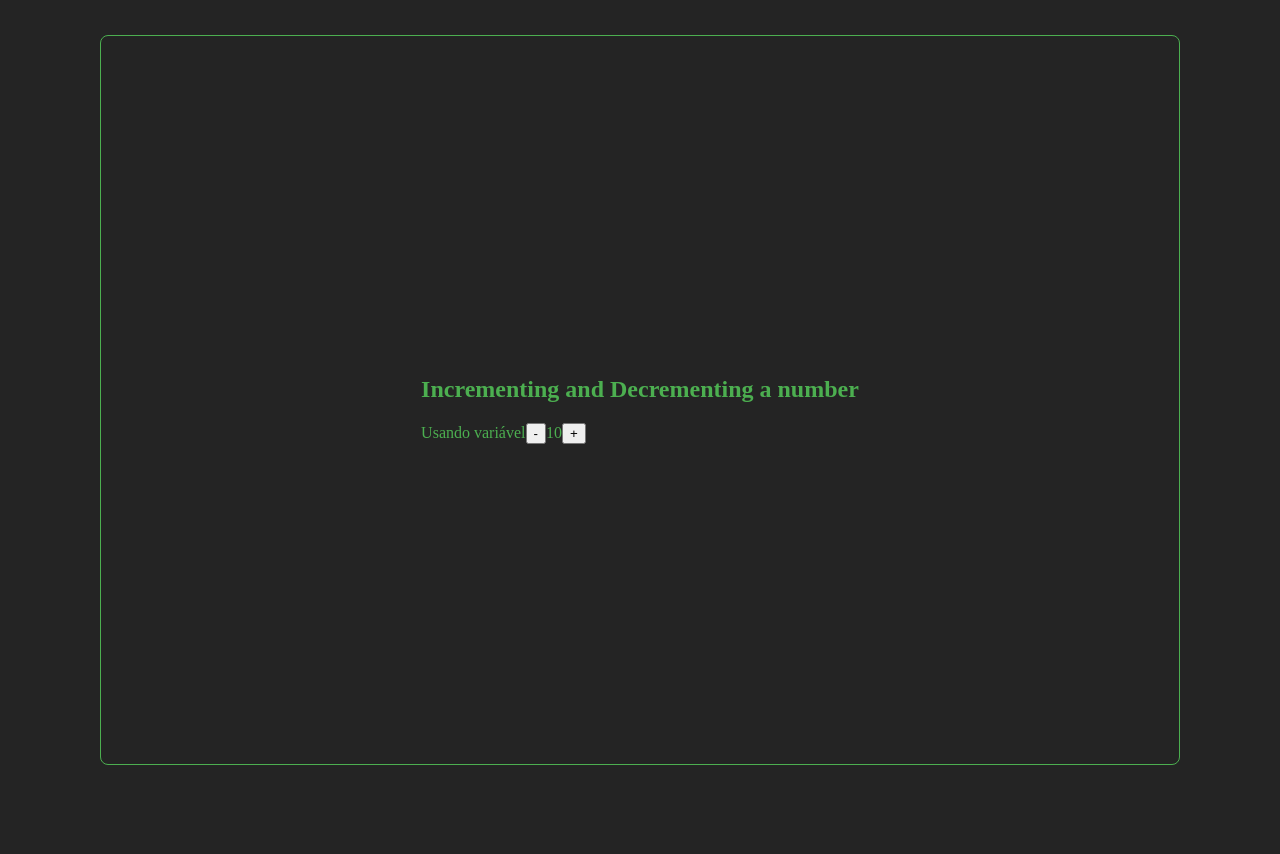
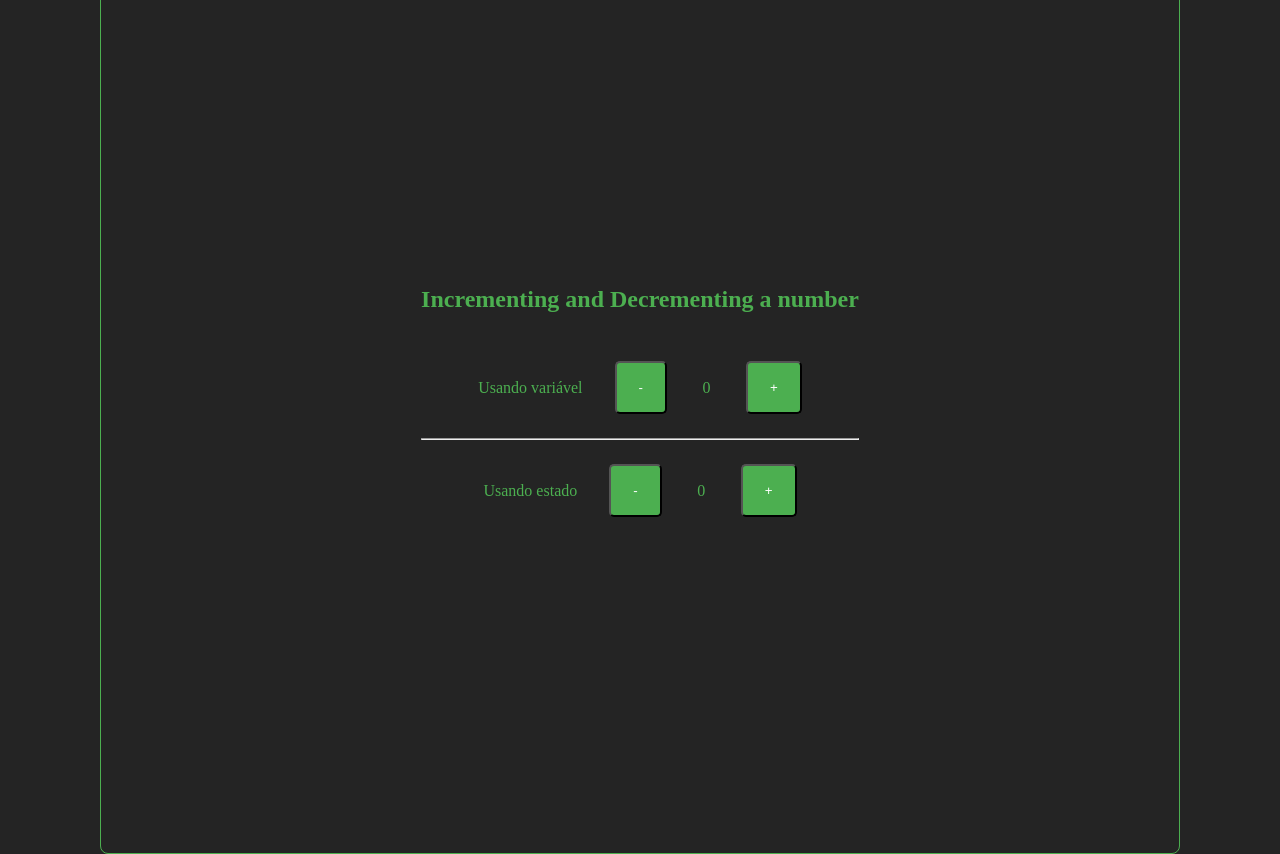
Before and after one commit to AdansDev/web-contas, a React (Vite) app: page / in a window 1280 px wide. Before the commit the page ends 800 px from the top, so only its background shows below. Built offline with nearby package versions, Linux system fonts and the light colour scheme.

Commit message:
ajustes de código

```diff
--- a/src/components/IncrementDecrement.module.css
+++ b/src/components/IncrementDecrement.module.css
@@ -5,5 +5,37 @@
     border: 1px solid;
     border-radius: 8px;
     color: #4caf50;
+}
+.container h2 {
+    text-align: center;
+    margin-bottom: 2rem;
+}
+.counter{
+    display: flex;
+    align-items: center;
+    justify-content: center;
 
 }
+.value{
+    width: 15px;
+    display: flex;
+    align-items: center;
+    justify-content: center;
+
+}
+.container button{
+   background-color: #4caf50;
+   color: white;
+   border-radius: 5px;
+    display: flex;
+    align-items: center;
+    justify-content: center;
+    cursor: pointer;
+    margin: 1rem;
+
+}
+.container span{
+
+    margin: 1rem 1rem;
+
+}
--- a/src/components/IncrementDecrement.tsx
+++ b/src/components/IncrementDecrement.tsx
@@ -1,21 +1,52 @@
-import style from "./IncrementDecrement.module.css"
+import { useState } from "react";
+import style from "./IncrementDecrement.module.css";
+
 function IncrementDecrement() {
+  let result = 0
+  function handleDecrementButton() {
+    result--
+  }
+  // estado - state
+  const [count, setCount] = useState(0);
+
+  // function handleDecrementcount() {
+  //   setCount(count - 1)
+  // }
+  function handleincrementcount() {
+    setCount(count + 1)
+  }
+
   return (
     <div className={style.container}>
-      <div>
       <h2>Incrementing and Decrementing a number </h2>
-        <div>
+      <div className={style.counter}>
         <span>Usando variável</span>
-          <button>
+        <button onClick={handleDecrementButton}>
           <span> - </span>
         </button>
 
-          <span>10</span>
+        <span className={style.value}>{result}</span>
 
-          <button>
+        <button onClick={handleDecrementButton}>
           <span> + </span>
         </button>
       </div>
+
+
+      <hr />
+
+
+      <div className={style.counter}>
+        <span>Usando estado</span>
+        <button onClick={()=> setCount(count - 1)}>
+          <span> - </span>
+        </button>
+
+        <span className={style.value}>{count}</span>
+
+        <button onClick={handleincrementcount}>
+          <span> + </span>
+        </button>
       </div>
     </div>
   );
```
Lines whose indentation alone changed are shown as unchanged.
